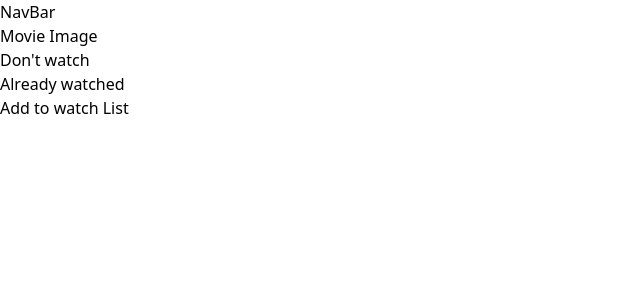
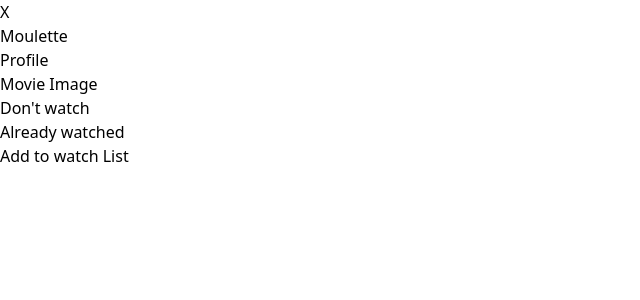
Before and after one commit to Moulette/Moulette, a React (Vite) app: page / in a window 1280 px wide. Shown: the top 300 px of the page, without its empty margins (0-640 px from the left). Built offline with nearby package versions, Linux system fonts and the light colour scheme.

Commit message:
Content in the navbar component

```diff
--- a/src/App.jsx
+++ b/src/App.jsx
@@ -9,7 +9,7 @@ function App() {
 
   return (
     <>
-      <NavBar profileDisplayed={profileDisplayed} loggedIn={setLoggedIn} />
+      <NavBar profileDisplayed={profileDisplayed} setProfileDisplayed={setProfileDisplayed} loggedIn={setLoggedIn} />
       {profileDisplayed ? <Profile /> : <RatingPage />}
     </>
   )
--- a/src/components/NavBar.jsx
+++ b/src/components/NavBar.jsx
@@ -1,10 +1,20 @@
 import React from 'react';
 
-const NavBar = (props) => {
+const NavBar = ({profileDisplayed, setProfileDisplayed, setLoggedIn}) => {
+
+
+
+
   return (
-    <>
-      <p>NavBar</p>
-    </>
+    <div className="flex">
+      <div>
+        X
+      </div>
+      <p>Moulette</p>
+      <div>
+        Profile
+      </div>
+    </div>
   );
 };
 
```
